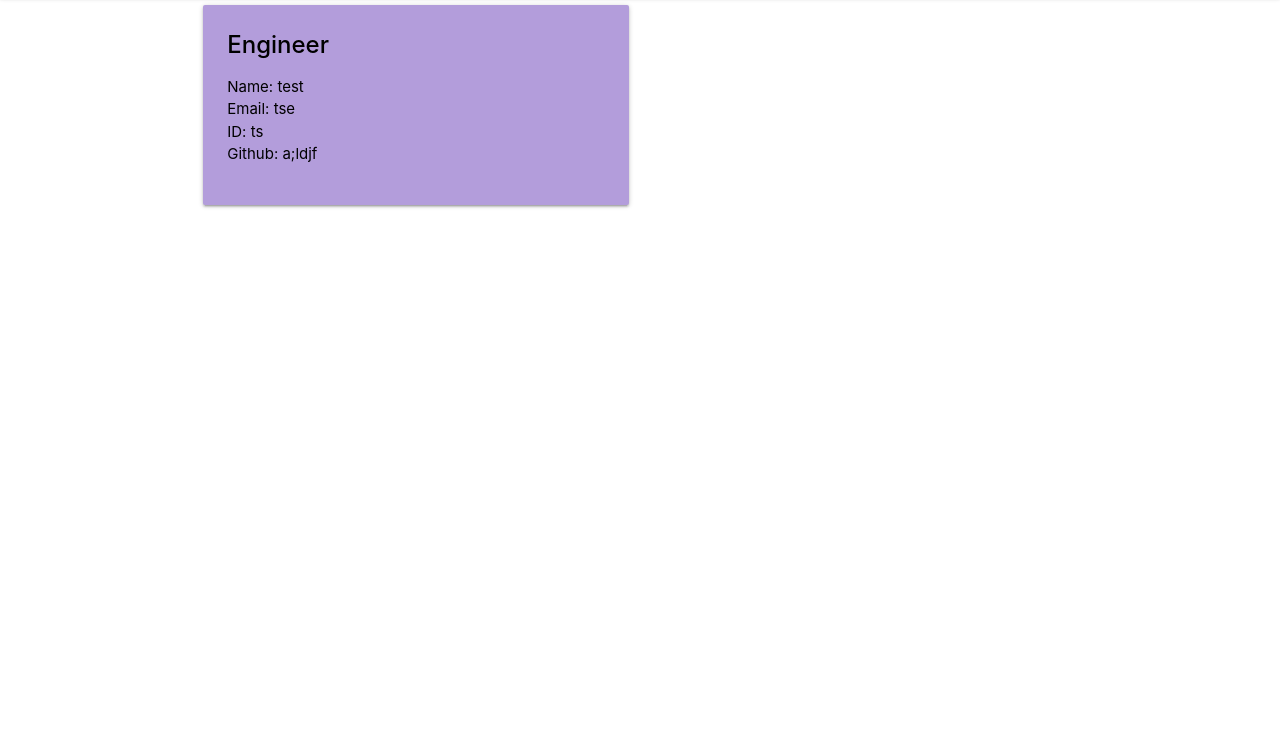
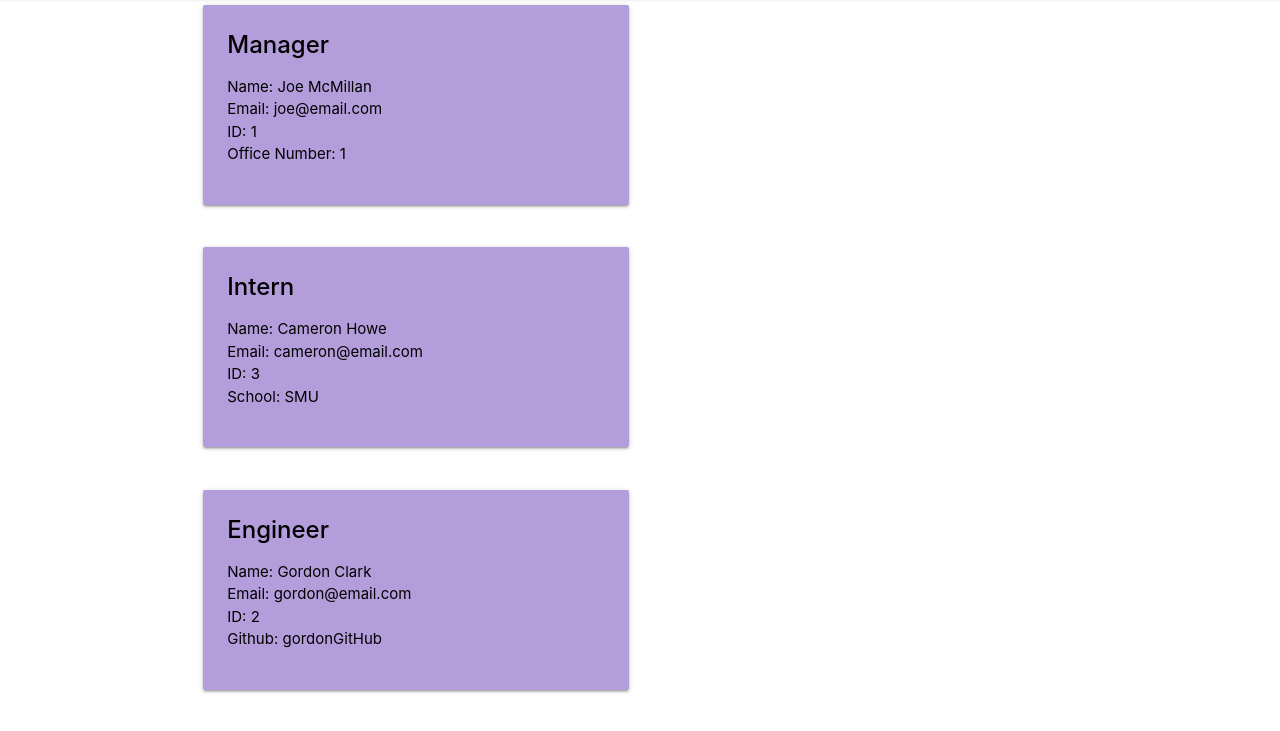
Before and after one commit to MichelleBerta/team-profile-generator, a website: page team.html in a window 1280 px wide. Shown: the part 67-798 px from the top of the page. Drawn offline with nearby package versions, Linux system fonts and the light colour scheme.

Commit message:
added screen shot and video, updated readme

```diff
--- a/team.html
+++ b/team.html
@@ -22,12 +22,50 @@
             <div class="col s12 m6">
                 <div class="card #b39ddb deep-purple lighten-3">
                     <div class="card-content black-text">
+                        <span class="card-title"><strong>Manager</strong></span>
+                            <ul class="title">
+                                <li>Name: Joe McMillan</li>
+                                <li>Email: joe@email.com</li>
+                                <li>ID: 1</li>
+                               <li>
+
+                                Office Number: 1 </li>
+                              </ul>
+                    </div>
+                </div>
+            </div>
+        </div>
+    </div>
+              <div class="container">
+        <div class="row">
+            <div class="col s12 m6">
+                <div class="card #b39ddb deep-purple lighten-3">
+                    <div class="card-content black-text">
+                        <span class="card-title"><strong>Intern</strong></span>
+                            <ul class="title">
+                                <li>Name: Cameron Howe</li>
+                                <li>Email: cameron@email.com</li>
+                                <li>ID: 3</li>
+                               <li>
+                                School: SMU
+                                 </li>
+                              </ul>
+                    </div>
+                </div>
+            </div>
+        </div>
+    </div>
+              <div class="container">
+        <div class="row">
+            <div class="col s12 m6">
+                <div class="card #b39ddb deep-purple lighten-3">
+                    <div class="card-content black-text">
                         <span class="card-title"><strong>Engineer</strong></span>
                             <ul class="title">
-                                <li>Name: test</li>
-                                <li>Email: tse</li>
-                                <li>ID: ts</li>
-                               <li> Github: a;ldjf
+                                <li>Name: Gordon Clark</li>
+                                <li>Email: gordon@email.com</li>
+                                <li>ID: 2</li>
+                               <li> Github: gordonGitHub
 
                                  </li>
                               </ul>
```
Also changed, not shown: Assets/team-profile-generator-screenshot.png (added), README.md, 2 other files.
